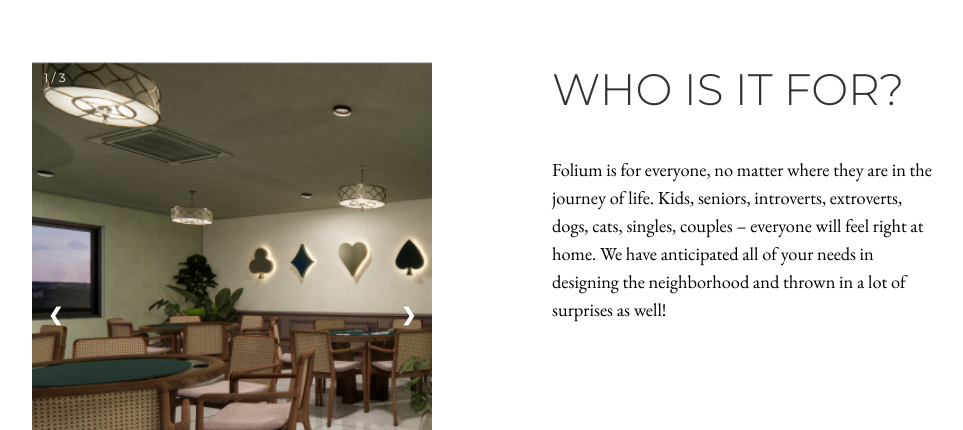
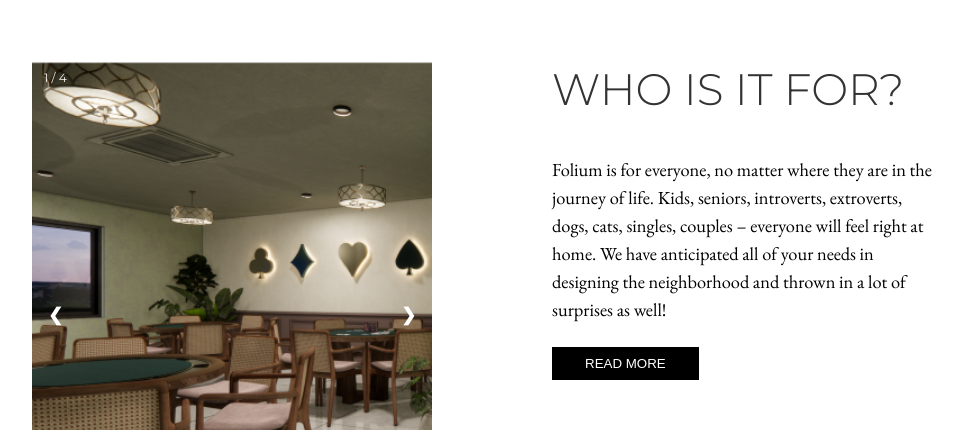
Before and after one commit to bharathsampangi/folium, a Next.js app: page / in a window 1280 px wide. Shown: the part 1969-2399 px from the top of the page, without its empty margins (88-1051 px from the left). Built offline with nearby package versions, Linux system fonts and the light colour scheme.

Commit message:
who component

```diff
--- a/components/who/Who.js
+++ b/components/who/Who.js
@@ -2,43 +2,21 @@ import { useEffect } from "react"
 import styles from "./styles/Who.module.css"
 
 export default function Who() {
-
     let slideIndex = 1;
     useEffect(() => {
         if (typeof window !== "undefined")
             showSlides(slideIndex);
     })
 
-    // Next/previous controls
     function plusSlides(n) {
         if (typeof window !== "undefined")
             showSlides(slideIndex += n)
     }
 
-    // Thumbnail image controls
-    function currentSlide(n) {
-        if (typeof window !== "undefined")
-            showSlides(slideIndex = n)
-    }
-
     function showSlides(n) {
-        // let i;
-        // let slides = document.getElementsByClassName("mySlides");
-        // let dots = document.getElementsByClassName("dot");
-        // if (n > slides.length) {slideIndex = 1}
-        // if (n < 1) {slideIndex = slides.length}
-        // for (i = 0; i < slides.length; i++) {
-        //     slides[i].style.display = "none";
-        // }
-        // for (i = 0; i < dots.length; i++) {
-        //     dots[i].className = dots[i].className.replace(" active", "");
-        // }
-        // slides[slideIndex-1].style.display = "block";
-        // dots[slideIndex-1].className += " active";
-
         let i;
         let slides = []
-        for(i=1; i<4; i++) {
+        for(i=1; i<5; i++) {
             slides.push(window.document.getElementById(`slide-${i}`))
         }
         if (n > slides.length) {slideIndex = 1}
@@ -53,26 +31,26 @@ export default function Who() {
         <section className={styles.container}>
             <div className={styles.display}>
                 <div className={styles.slideshowContainer}>
-                    {/* <!-- Full-width images with number and caption text --> */}
                     <div className={`${styles.mySlides} ${styles.fade}`} id="slide-1">
-                        <div className={styles.numbertext}>1 / 3</div>
+                        <div className={styles.numbertext}>1 / 4</div>
                         <img src="/images/Rectangle-73.png" style={{ width: "100%" }} />
-                        {/* <div className={styles.text}>Caption Text</div> */}
                     </div>
 
                     <div className={`${styles.mySlides} ${styles.fade}`} id="slide-2">
-                        <div className={styles.numbertext}>2 / 3</div>
+                        <div className={styles.numbertext}>2 / 4</div>
                         <img src="/images/Rectangle-163.png" style={{ width: "100%" }} />
-                        {/* <div className={styles.text}>Caption Two</div> */}
                     </div>
 
                     <div className={`${styles.mySlides} ${styles.fade}`} id="slide-3">
-                        <div className={styles.numbertext}>3 / 3</div>
+                        <div className={styles.numbertext}>3 / 4</div>
                         <img src="/images/Rectangle-164.png" style={{ width: "100%" }} />
-                        {/* <div className={styles.text}>Caption Three</div> */}
                     </div>
 
-                    {/* <!-- Next and previous buttons --> */}
+                    <div className={`${styles.mySlides} ${styles.fade}`} id="slide-4">
+                        <div className={styles.numbertext}>4 / 4</div>
+                        <img src="/images/Rectangle-165.png" style={{ width: "100%" }} />
+                    </div>
+
                     <a className={styles.prev} onClick={() => plusSlides(-1)}>&#10094;</a>
                     <a className={styles.next} onClick={() => plusSlides(1)}>&#10095;</a>
                 </div>
@@ -86,6 +64,7 @@ export default function Who() {
                     will feel right at home. We have anticipated all of your needs in designing
                     the neighborhood and thrown in a lot of surprises as well!
                 </p>
+                <button className={styles.listButton}>Read More</button>
             </div>
         </section>
     )
--- a/components/who/styles/Who.module.css
+++ b/components/who/styles/Who.module.css
@@ -119,3 +119,15 @@
         opacity: 1
     }
 }
+
+.listButton {
+    background-color: #000;
+    cursor: pointer;
+    text-transform: uppercase;
+    color: inherit;
+    border: 1px solid #000;
+    padding: .5rem 2rem;
+    display: block;
+    color: #fff;
+    margin-top: 1.5rem;
+}
```
